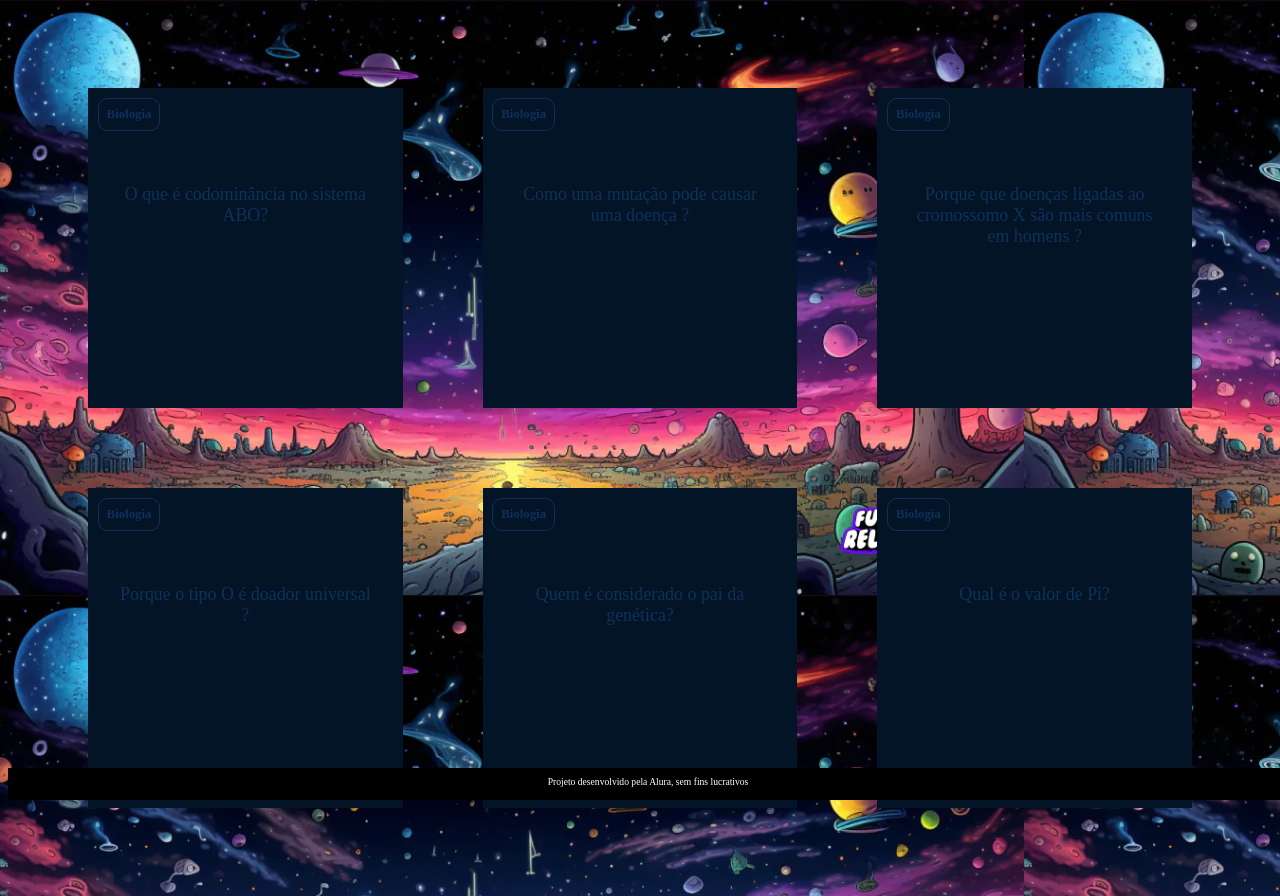
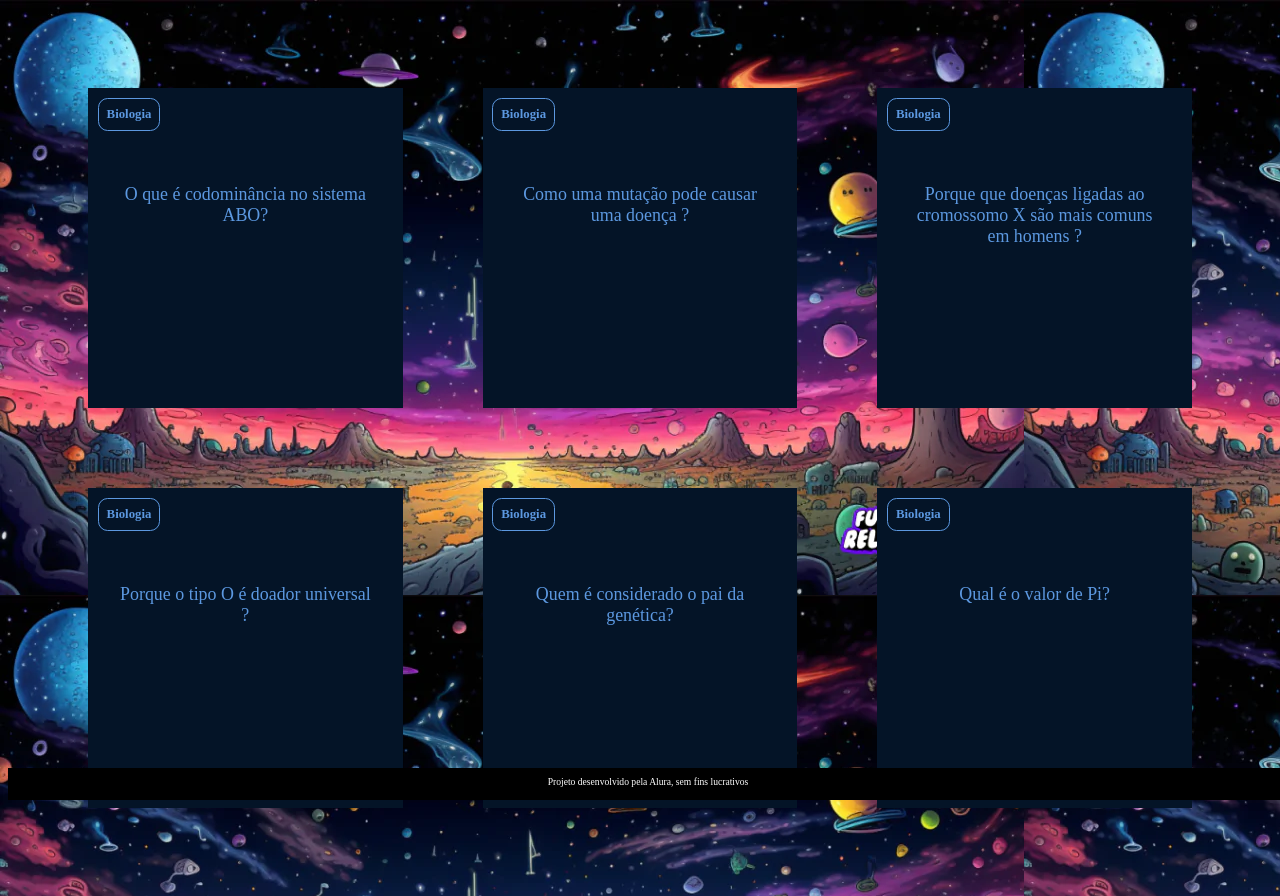
Before and after one commit to natalia1b/flashcard, a plain HTML site: page index.html in a window 1280 px wide. Drawn offline with Linux system fonts and the light colour scheme.

Commit message:
tttyyyiiii

```diff
--- a/assets/style.css
+++ b/assets/style.css
@@ -1,6 +1,6 @@
 
 :root {
-    --text-color: #256dc552;
+    --text-color: #5c98e0;
     --card-front-color: #041427;
     --card-back-color: #115af8dc;
 }
```
